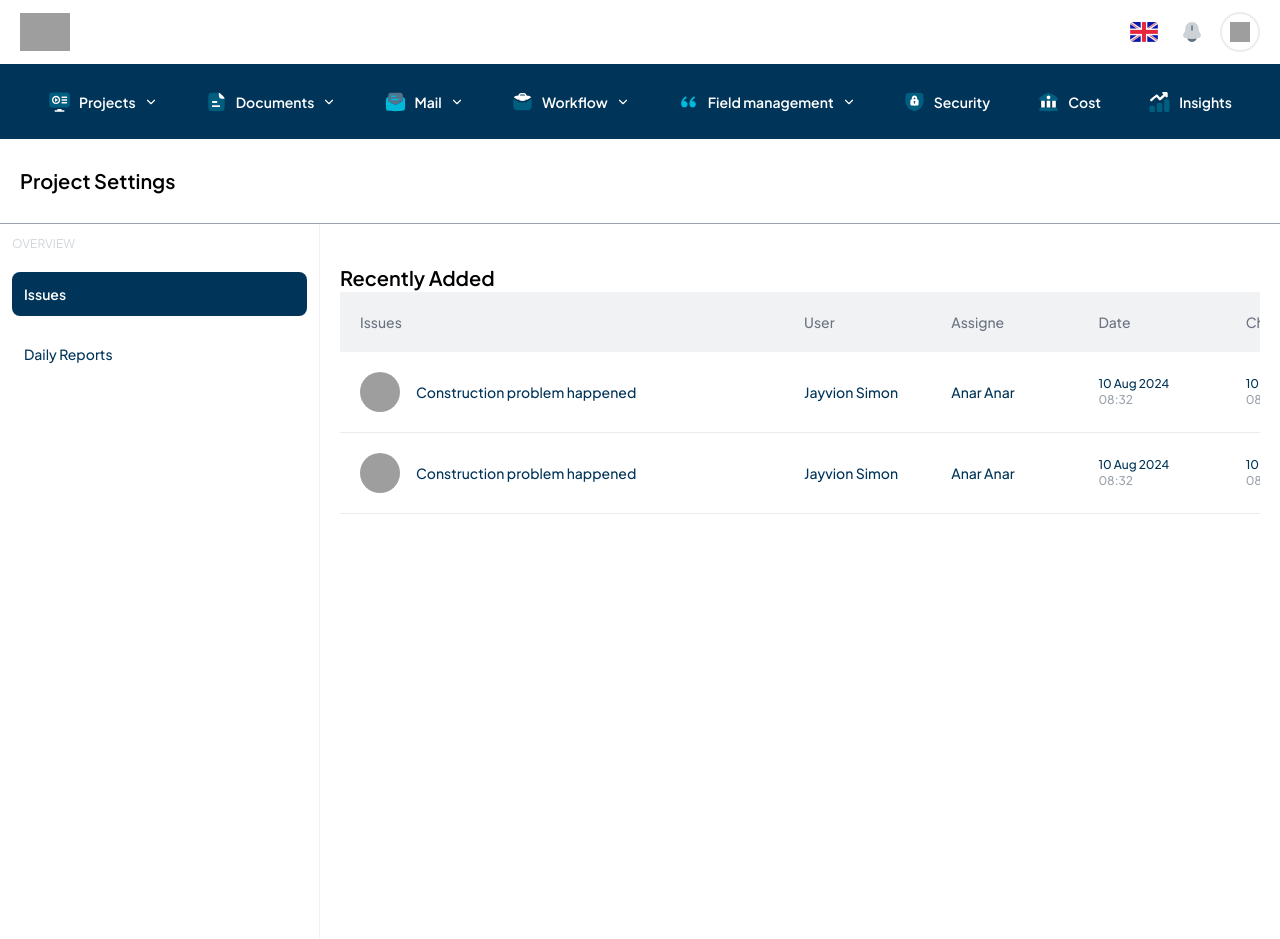
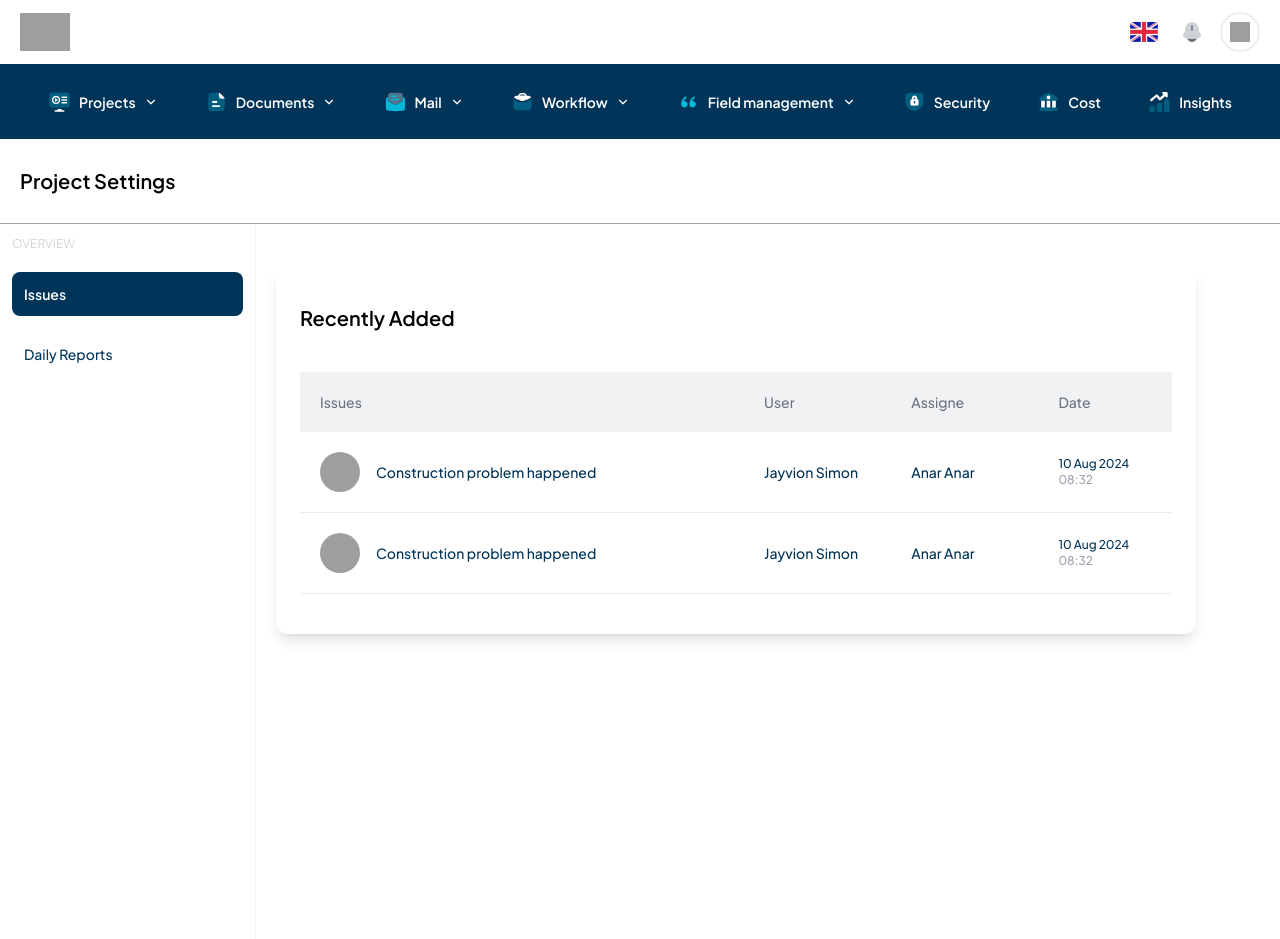
Before and after one commit to BCPAZ/crm-app, a React (Vite) app: page /issues in a window 1280 px wide. Built offline with nearby package versions, Linux system fonts and the light colour scheme; grey boxes are pictures that could not be loaded.

Commit message:
feat : Issues page completed

```diff
--- a/src/layouts/PageLayouts/FieldManagementLayout.jsx
+++ b/src/layouts/PageLayouts/FieldManagementLayout.jsx
@@ -15,7 +15,7 @@ const FieldManagementLayout = () => {
         </div>
       </div>
       <div className="flex flex-grow">
-        <div className="w-[25%] h-full">
+        <div className="w-[20%] h-full">
           <Sidebar links={fieldManagementLinks} />
         </div>
         <main className="w-[75%] h-full">
--- a/src/views/App/FieldManagement/Issues.jsx
+++ b/src/views/App/FieldManagement/Issues.jsx
@@ -1,14 +1,19 @@
-import IssueTable from "@/components/App/FieldManagement/IssueTable"
+import IssueTable from "@/components/App/FieldManagement/IssueTable";
 
 const Issues = () => {
   return (
     <section className="py-10">
       <div className="siteContainer">
-        <h1 className="text-xl font-semibold">Recently Added</h1>
-        <IssueTable />
+        <div className="bg-white rounded-xl shadow-lg py-10 px-6">
+          <h1 className="text-xl font-semibold">Recently Added</h1>
+          <div className="mt-10">
+            <IssueTable />
+          </div>
+
+        </div>
       </div>
     </section>
-  )
-}
+  );
+};
 
-export default Issues
+export default Issues;
```
